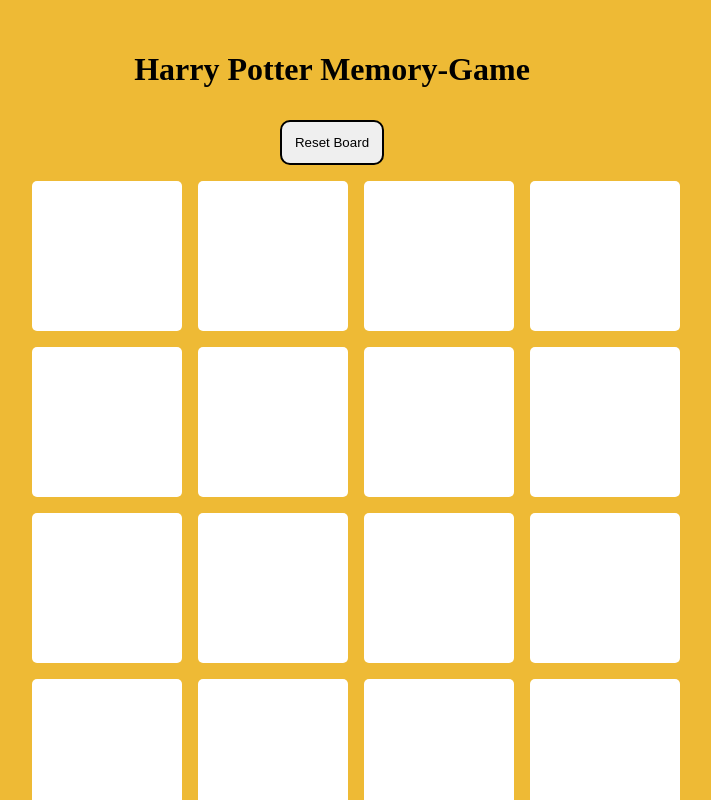
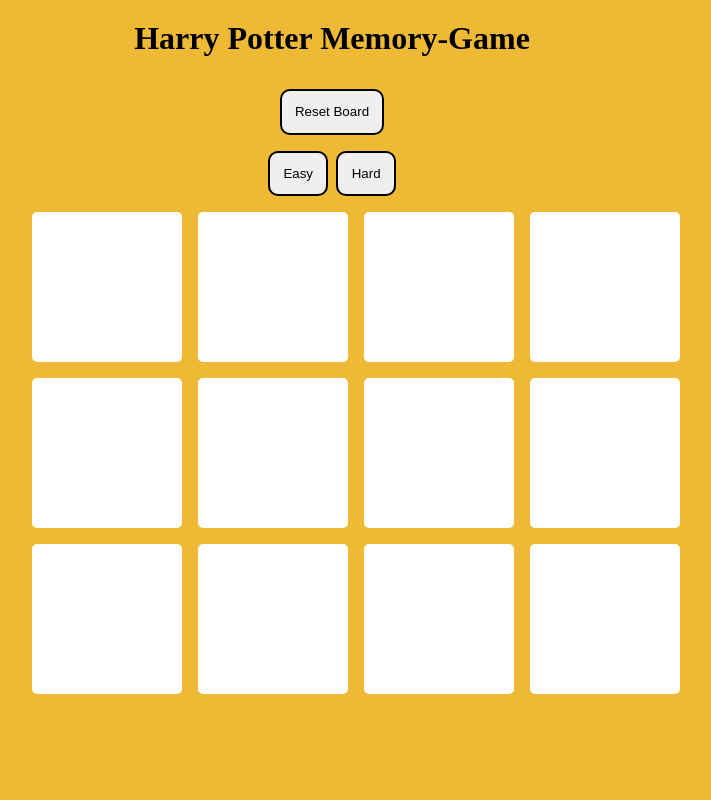
Before and after one commit to kikiou1991/HP_memoryGame, a React (Create React App) app in the folder hp-memory-game/: page / in a window 1280 px wide. Shown: the whole page, without its empty margins (308-1019 px from the left). Built offline with nearby package versions, Linux system fonts and the light colour scheme.

Commit message:
difficulty update
added different levels of difficulty, rewritten some of the logic as well to be able to set the difficulty with the two added buttons

```diff
--- a/hp-memory-game/package.json
+++ b/hp-memory-game/package.json
@@ -34,5 +34,8 @@
       "last 1 firefox version",
       "last 1 safari version"
     ]
+  },
+  "devDependencies": {
+    "gh-pages": "^6.0.0"
   }
 }
--- a/hp-memory-game/src/components/button.js
+++ b/hp-memory-game/src/components/button.js
@@ -1,4 +1,5 @@
 import React from "react";
+
 
 function ResetButton({ onReset }) {
     return (
--- a/hp-memory-game/src/components/cards.js
+++ b/hp-memory-game/src/components/cards.js
@@ -1,10 +1,31 @@
-import { useState } from "react";
-import Card from "./card";
-import ResetButton from "./button";
+import React, { useState, useEffect } from 'react';
+import Card from './card';
+import ResetButton from './button';
+import Levels from './levels';
 
 function Cards() {
-    //state to hold our images and help update the stat when a card is selected
-    const [items, setItems] = useState([
+    const [items, setItems] = useState([]);
+    const [flippedCount, setFlippedCount] = useState(0);
+    const [prev, setPrev] = useState(-1);
+    const [difficulty, setDifficulty] = useState('Easy');
+
+    useEffect(() => {
+        const cardsByDifficulty = {
+            Easy: [
+                { id: 1, img: '/images/badger.png', stat: "" },
+                { id: 1, img: '/images/badger.png', stat: "" },
+                { id: 2, img: '/images/dumbledore.png', stat: "" },
+                { id: 2, img: '/images/dumbledore.png', stat: "" },
+                { id: 3, img: '/images/harry.png', stat: "" },
+                { id: 3, img: '/images/harry.png', stat: "" },
+                { id: 4, img: '/images/hermione.png', stat: "" },
+                { id: 4, img: '/images/hermione.png', stat: "" },
+                { id: 5, img: '/images/lion.png', stat: "" },
+                { id: 5, img: '/images/lion.png', stat: "" },
+                { id: 6, img: '/images/ravenclaw.png', stat: "" },
+                { id: 6, img: '/images/ravenclaw.png', stat: "" },
+            ], /* array for the easy game */
+            Hard: [
                 { id: 1, img: '/images/badger.png', stat: "" },
                 { id: 1, img: '/images/badger.png', stat: "" },
                 { id: 2, img: '/images/dumbledore.png', stat: "" },
@@ -21,67 +42,67 @@
                 { id: 7, img: '/images/ron.png', stat: "" },
                 { id: 8, img: '/images/snake.png', stat: "" },
                 { id: 8, img: '/images/snake.png', stat: "" }
+            ], /*array for the hard game mode*/
+        };
 
-    ].sort(() => Math.random() - 0.5)) //randomise the page after the page is reloaded
+        const shuffledCards = cardsByDifficulty[difficulty].sort(() => Math.random() - 0.5);
 
-    const [flippedCount, setFlippedCount] = useState(0);
+        setItems([...shuffledCards]);
+    }, [difficulty]);
 
-    const [prev, setPrev] = useState(-1)
-    //function to check the current cards
     function check(current) {
-        if (items[current].id === items[prev].id) { //if the two flipped cards ids match we change the stat to correct
-            items[current].stat = "correct"
-            items[prev].stat = "correct"
-            setItems([...items])
-            setPrev(-1)
+        if (items[current].id === items[prev].id) {
+            items[current].stat = 'correct';
+            items[prev].stat = 'correct';
+            setItems([...items]);
+            setPrev(-1);
         } else {
-            items[current].stat = "wrong" //if the flipped cards are incorrect give them the 'wrong' class to apply the css
-            items[prev].stat = "wrong"
-            setItems([...items])
-            setTimeout(() => {              //logic to flip the cards back if they dont match after 1ms
-                items[current].stat = ""
-                items[prev].stat = ""
-                setItems([...items])
-                setPrev(-1)
-            }, 1000)
+            items[current].stat = 'wrong';
+            items[prev].stat = 'wrong';
+            setItems([...items]);
+            setTimeout(() => {
+                items[current].stat = '';
+                items[prev].stat = '';
+                setItems([...items]);
+                setPrev(-1);
+            }, 1000);
         }
     }
 
     function handleClick(id) {
         if (prev === -1 && flippedCount < 2) {
-            items[id].stat = "active"
-            setFlippedCount(flippedCount + 1) //Increase the flipped number by one
-            setItems([...items])
-            setPrev(id)
+            items[id].stat = 'active';
+            setFlippedCount(flippedCount + 1);
+            setItems([...items]);
+            setPrev(id);
         } else if (flippedCount === 1) {
-
             check(id);
-            setFlippedCount(0) //Reset the flipped count
+            setFlippedCount(0);
         }
     }
 
     function resetBoard() {
-        // Clear the 'stat' property of each card
         items.forEach((item) => {
-            item.stat = "";
+            item.stat = '';
         });
-
-        // Reshuffle the cards
-        setItems([...items.sort(() => Math.random() - 0.5)]);
-        setPrev(-1);
+        setDifficulty('Easy');
     }
 
     return (
         <div className="holder">
             <div>
-                <ResetButton onReset={resetBoard} /> {/* Render the ResetButton component */}
+                <ResetButton onReset={resetBoard} />
+            </div>
+            <div className="diff-style">
+                <Levels onChangeDifficulty={setDifficulty} />
             </div>
             <div className="container">
-                {items.map((item, index) => (
+                {items
+                    .slice(0, difficulty === 'Easy' ? 12 : items.length)
+                    .map((item, index) => (
                         <Card key={index} item={item} id={index} handleClick={handleClick} />
                     ))}
             </div>
-
         </div>
     );
 }
--- /dev/null
+++ b/hp-memory-game/src/components/levels.js
@@ -0,0 +1,24 @@
+import React from 'react';
+
+const Levels = ({ onChangeDifficulty }) => {
+    const setDifficulty = [
+        { title: 'Easy' },
+        { title: 'Hard' },
+    ];
+
+    return (
+        <>
+            {setDifficulty.map((link, index) => (
+                <button
+                    key={index}
+                    className="diff-button"
+                    onClick={() => onChangeDifficulty(link.title)}
+                >
+                    {link.title}
+                </button>
+            ))}
+        </>
+    );
+};
+
+export default Levels;
--- a/hp-memory-game/src/index.css
+++ b/hp-memory-game/src/index.css
@@ -87,6 +87,19 @@
     padding: 1em;
     border-radius: 10px;
 }
+.diff-button {
+    top: 10px;
+    left: 10px;
+    border-style: solid;
+    justify-content: center;
+    padding: 1em;
+    border-radius: 10px;
+
+}
+.diff-style {
+    display: flex;
+    gap: 0.5em;
+}
 
 .holder {
     display: flex;
```
Also changed, not shown: 1 other file (tests, documents, lock files or other folders). Lines whose indentation alone changed are shown as unchanged.
